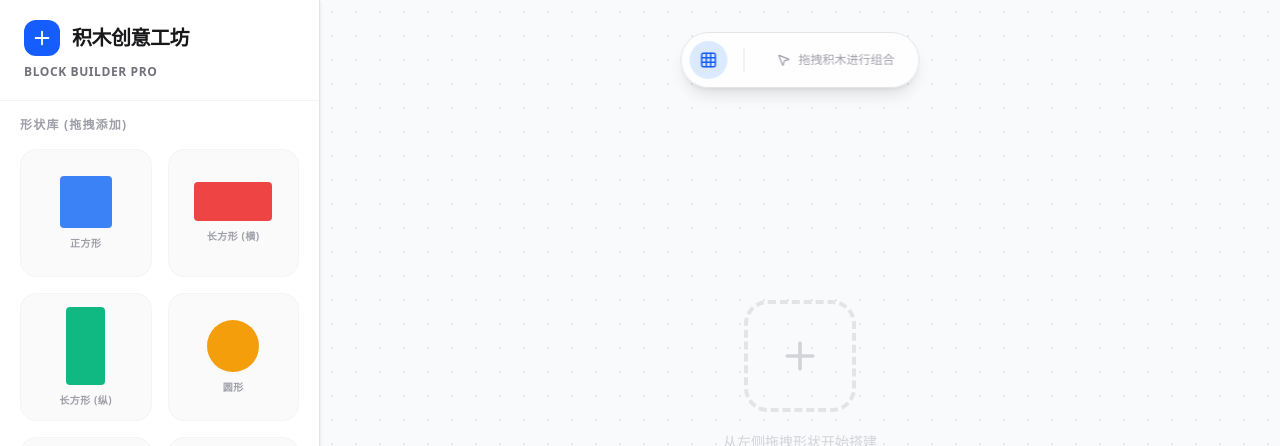
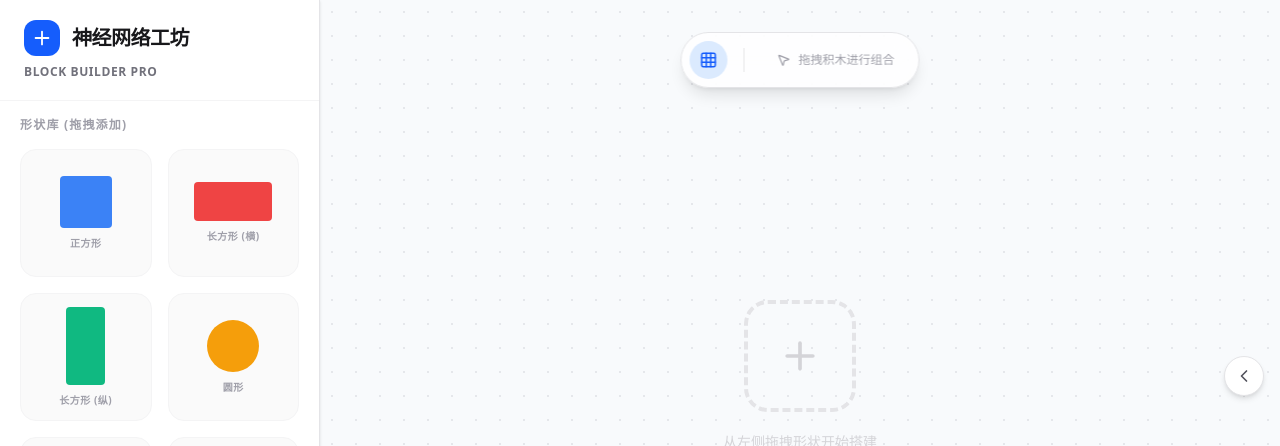
Before and after one commit to Linmoqian/block-builder, a React (Vite) app: page / in a window 1280 px wide. Shown: the top 446 px of the page. Built offline with nearby package versions, Linux system fonts and the light colour scheme.

Commit message:
添加右侧侧边栏

```diff
--- a/metadata.json
+++ b/metadata.json
@@ -1,5 +1,5 @@
 {
-  "name": "积木创意工坊 (Block Builder)",
+  "name": "神经网络工坊 (Block Builder)",
   "description": "一个互动的积木搭建库，你可以从左侧选择各种形状的积木，在右侧画布上自由组合与创作。",
   "requestFramePermissions": []
 }
--- a/src/App.tsx
+++ b/src/App.tsx
@@ -13,7 +13,9 @@ import {
   Copy,
   Trash,
   Link2,
-  X
+  X,
+  ChevronLeft,
+  ChevronRight
 } from 'lucide-react';
 import { useDragControls } from 'motion/react';
 import { BlockInstance, BLOCK_TEMPLATES, COLORS, ShapeType } from './types';
@@ -27,6 +29,7 @@ export default function App() {
   const [isDraggingTemplate, setIsDraggingTemplate] = useState(false);
   const [showClearConfirm, setShowClearConfirm] = useState(false);
   const [isAnyItemDragging, setIsAnyItemDragging] = useState(false);
+  const [rightSidebarOpen, setRightSidebarOpen] = useState(false);
   const isOverCanvasRef = useRef(false);
   const canvasRef = useRef<HTMLDivElement>(null);
   const sidebarRef = useRef<HTMLDivElement>(null);
@@ -300,7 +303,7 @@ export default function App() {
             <div className="w-9 h-9 bg-blue-600 rounded-xl flex items-center justify-center text-white">
               <Plus size={22} />
             </div>
-            积木创意工坊
+            神经网络工坊
           </h1>
           <p className="text-xs text-zinc-500 mt-2 uppercase tracking-wider font-semibold">Block Builder Pro</p>
         </div>
@@ -674,6 +677,19 @@ export default function App() {
               </motion.div>
             )}
           </AnimatePresence>
+
+          {/* 右侧中央按钮 - 展开/收起右侧边栏 */}
+          <button
+            onClick={() => setRightSidebarOpen(!rightSidebarOpen)}
+            className="absolute right-4 top-1/2 -translate-y-1/2 w-10 h-10 bg-white hover:bg-zinc-100 border border-zinc-200 rounded-full shadow-md flex items-center justify-center transition-colors z-20"
+            title={rightSidebarOpen ? "收起面板" : "展开面板"}
+          >
+            {rightSidebarOpen ? (
+              <ChevronRight size={20} className="text-zinc-600" />
+            ) : (
+              <ChevronLeft size={20} className="text-zinc-600" />
+            )}
+          </button>
         </div>
 
         {/* Footer Stats */}
@@ -689,6 +705,26 @@ export default function App() {
         </div>
       </main>
 
+      {/* 右侧边栏 */}
+      <AnimatePresence>
+        {rightSidebarOpen && (
+          <motion.aside
+            initial={{ width: 0, opacity: 0 }}
+            animate={{ width: 280, opacity: 1 }}
+            exit={{ width: 0, opacity: 0 }}
+            transition={{ duration: 0.3 }}
+            className="bg-white border-l border-zinc-200 flex flex-col shadow-lg z-20 overflow-hidden"
+          >
+            <div className="px-5 py-5 border-b border-zinc-100">
+              <h2 className="text-sm font-bold text-zinc-700">属性面板</h2>
+            </div>
+            <div className="flex-1 p-5 overflow-y-auto">
+              <p className="text-sm text-zinc-500">选择一个积木查看属性</p>
+            </div>
+          </motion.aside>
+        )}
+      </AnimatePresence>
+
       <style dangerouslySetInnerHTML={{ __html: `
         .bg-grid-pattern {
           background-color: #f8fafc;
```
